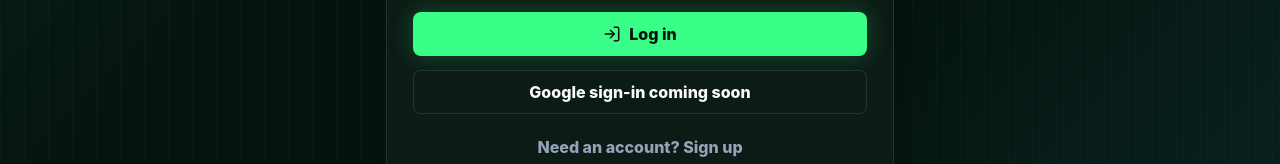
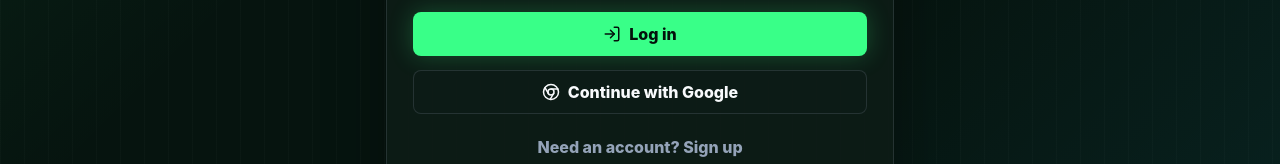
Before and after one commit to shakierongames-sudo/Vybz, a React (Vite) app: page /login in a window 1280 px wide. Shown: the part 463-627 px from the top of the page. Built offline with nearby package versions, Linux system fonts and the light colour scheme; no server answers.

Commit message:
Add Google sign-in

```diff
--- a/src/routes/Login.tsx
+++ b/src/routes/Login.tsx
@@ -1,6 +1,6 @@
 import { FormEvent, useEffect, useState } from "react";
 import { Link, Navigate, useNavigate, useSearchParams } from "react-router-dom";
-import { LogIn, UserPlus } from "lucide-react";
+import { Chrome, LogIn, UserPlus } from "lucide-react";
 import type { Session } from "@supabase/supabase-js";
 import { LoadingState } from "../components/LoadingState";
 import { requireSupabase } from "../lib/supabaseClient";
@@ -19,6 +19,7 @@
   loading: boolean;
   onLogin: (email: string, password: string) => Promise<AuthResult>;
   onSignUp: (email: string, password: string, ageGate: AgeGateInput) => Promise<AuthResult>;
+  onGoogleSignIn: () => Promise<AuthResult>;
 };
 
 function getAge(dateValue: string) {
@@ -39,7 +40,7 @@
   return age;
 }
 
-export function Login({ session, hasProfile, loading, onLogin, onSignUp }: LoginProps) {
+export function Login({ session, hasProfile, loading, onLogin, onSignUp, onGoogleSignIn }: LoginProps) {
   const [searchParams] = useSearchParams();
   const requestedMode = searchParams.get("mode") === "signup" ? "signup" : "login";
   const [mode, setMode] = useState<"login" | "signup">(requestedMode);
@@ -154,6 +155,15 @@
     navigate("/feed");
   };
 
+  const handleGoogleSignIn = async () => {
+    setMessage("");
+    const result = await onGoogleSignIn();
+
+    if (!result.ok) {
+      setMessage(result.message ?? "Google sign-in could not start.");
+    }
+  };
+
   return (
     <main className="auth-screen">
       <section className="auth-card">
@@ -215,8 +225,9 @@
             {mode === "login" ? <LogIn size={18} aria-hidden="true" /> : <UserPlus size={18} aria-hidden="true" />}
             {loading ? "Working..." : mode === "login" ? "Log in" : "Sign up"}
           </button>
-          <button className="secondary-button" type="button" disabled>
-            Google sign-in coming soon
+          <button className="secondary-button" type="button" onClick={handleGoogleSignIn} disabled={loading}>
+            <Chrome size={18} aria-hidden="true" />
+            Continue with Google
           </button>
           <button
             className="text-button"
```
